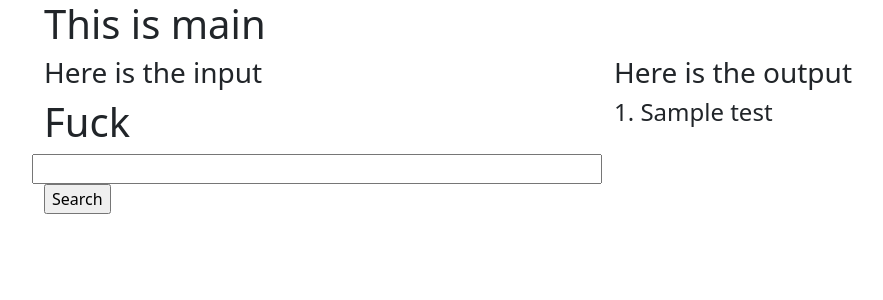
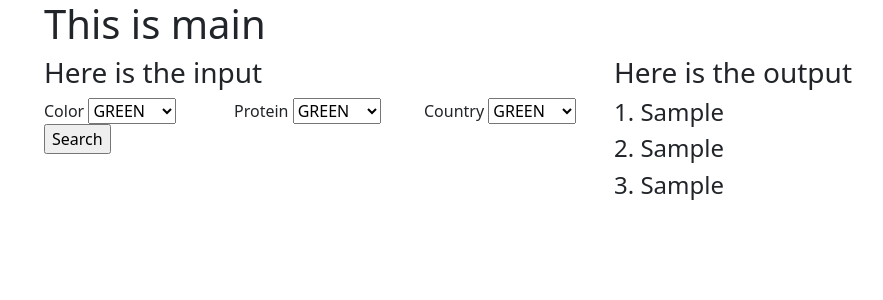
Before and after one commit to jwywoo/foodie_search_dev, a Django app: template app/templates/food/main.html in a window 1280 px wide. Shown: the top 300 px of the page, without its empty margins (38-921 px from the left). Run offline with Django 3.2, Linux system fonts and the light colour scheme; the template is opened without the code that fills it: most values are stand-ins (such as "Sample title", 1, 10 or a date in 2020); some libraries are stand-ins or nearby versions.

Commit message:
11th commit: building form structure done

```diff
--- a/app/food/views.py
+++ b/app/food/views.py
@@ -9,11 +9,11 @@ def main(request):
 
 
 def searching_foods(request):
-    print(request.POST['test_input'])
     if request.method == 'POST':
-        print(request.POST['test_input'])
         context = {
-            'test': request.POST['test_input']
+            'test1': request.POST['color'],
+            'test2': request.POST['protein'],
+            'test3': request.POST['country'],
         }
         return render(request, 'food/main.html', context=context)
 
--- a/app/templates/food/main.html
+++ b/app/templates/food/main.html
@@ -5,18 +5,58 @@
 <div class="row">
     <div class="col-sm">
         <h3>Here is the input</h3>
-        <form actoin="{% url 'food:searching-food' %}" method="post">
+        <form action="{% url 'food:searching-food'%}" method="POST">
             {% csrf_token %}
             <div class="row">
-                <h1>Fuck</h1>
-                <input id="test_input">
+                <div class="col-sm">
+                    <label for="color">Color</label>
+                    <select type="text" id="color" name="color">
+                        <option selected>GREEN</option>
+                        <option>BLUE</option>
+                        <option>RED</option>
+                        <option>ORANGE</option>
+                        <option>BLACK</option>
+                    </select>
+                </div>
+                <div class="col-sm">
+                    <label for="protein">Protein</label>
+                    <select type="text" id="protein" name="protein">
+                        <option selected>GREEN</option>
+                        <option>BLUE</option>
+                        <option>RED</option>
+                        <option>ORANGE</option>
+                        <option>BLACK</option>
+                    </select>
+                </div>
+                <div class="col-sm">
+                    <label for="country">Country</label>
+                    <select type="text" id="country" name="country">
+                        <option selected>GREEN</option>
+                        <option>BLUE</option>
+                        <option>RED</option>
+                        <option>ORANGE</option>
+                        <option>BLACK</option>
+                    </select>
+                </div>
             </div>
-            <input type="submit" value="Search">
+            <div class="row">
+                <div class="col-sm"></div>
+                <div class="col-sm"></div>
+                <div class="col-sm"></div>
+            </div>
+            <div class="row">
+                <div class="col-sm"></div>
+                <div class="col-sm"></div>
+                <div class="col-sm"></div>
+            </div>
+            <input type="submit" value="Search"/>
         </form>
     </div>
     <div class="col-sm">
         <h3>Here is the output</h3>
-        <h4>1. {{ test }}</h4>
+        <h4>1. {{ test1 }}</h4>
+        <h4>2. {{ test2 }}</h4>
+        <h4>3. {{ test3 }}</h4>
     </div>
 </div>
 {% endblock %}
```
